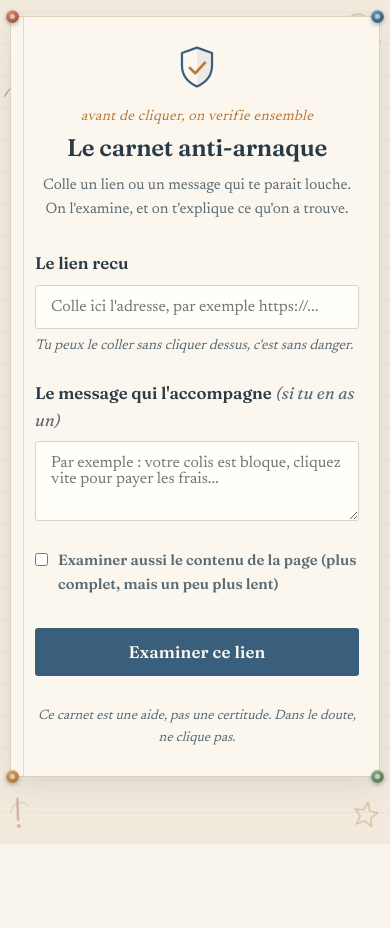
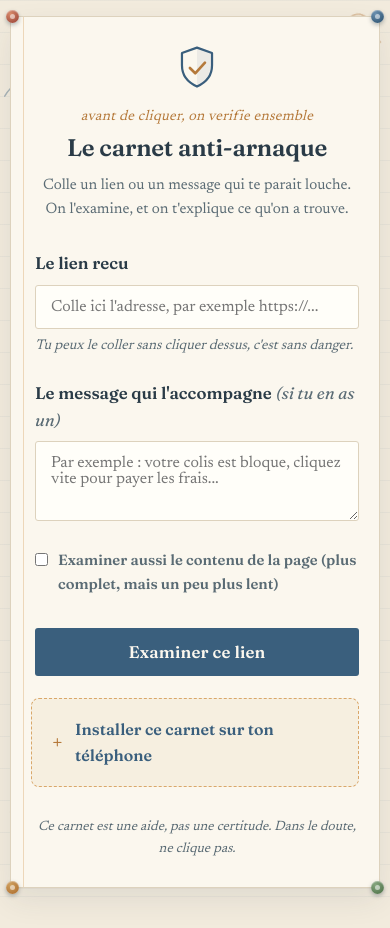
Before and after one commit to Shanya28/anti-phishing, a Flask app: page / in a window 390 px wide. Before the commit the page ends 844 px from the top, so only its background shows below. Run offline with Flask 3, Linux system fonts and the light colour scheme.

Commit message:
Ajout du tutoriel d'installation sur téléphone

```diff
--- a/templates/index.html
+++ b/templates/index.html
@@ -150,6 +150,25 @@
             h1 { font-size: 1.35rem; }
             .fiche { padding: 24px 16px 22px; }
         }
+
+        /* --- Encart "installer sur le téléphone" --- */
+        .installer {
+            margin-top: 22px; padding: 18px 20px; padding-left: 20px;
+            background: #f6efe0; border: 1px dashed var(--ocre-clair);
+            border-radius: 8px;
+        }
+        .installer summary {
+            cursor: pointer; font-family: 'Fraunces', serif; font-weight: 600;
+            color: var(--bleu-tampon); font-size: 1rem; list-style: none;
+            display: flex; align-items: center; gap: 8px;
+        }
+        .installer summary::-webkit-details-marker { display: none; }
+        .installer summary::before { content: "+"; font-size: 1.2rem; color: var(--ocre); width: 16px; }
+        .installer[open] summary::before { content: "\2013"; }
+        .installer .contenu-install { margin-top: 14px; font-size: 0.92rem; color: var(--encre-douce); }
+        .installer h4 { font-family: 'Newsreader', serif; font-style: italic; color: var(--ocre); font-size: 0.95rem; margin: 12px 0 6px; font-weight: 600; }
+        .installer ol { margin: 0 0 4px 18px; }
+        .installer li { margin-bottom: 4px; }
     </style>
 </head>
 <body>
@@ -200,6 +219,26 @@
             <button class="bouton" id="analyser">Examiner ce lien</button>
         </main>
         <div id="resultat"></div>
+<details class="installer">
+            <summary>Installer ce carnet sur ton téléphone</summary>
+            <div class="contenu-install">
+                <p>Tu peux l'ajouter à ton écran d'accueil pour l'ouvrir comme une application, en un geste.</p>
+                <h4>Sur iPhone (Safari)</h4>
+                <ol>
+                    <li>Touche le bouton Partager (le carré avec une flèche vers le haut, en bas de l'écran).</li>
+                    <li>Fais défiler et choisis « Sur l'écran d'accueil ».</li>
+                    <li>Touche « Ajouter » en haut à droite.</li>
+                </ol>
+                <h4>Sur Android (Chrome)</h4>
+                <ol>
+                    <li>Touche le menu (les trois petits points en haut à droite).</li>
+                    <li>Choisis « Ajouter à l'écran d'accueil » ou « Installer l'application ».</li>
+                    <li>Confirme avec « Ajouter ».</li>
+                </ol>
+                <p>Une icône en forme de bouclier apparaîtra, comme une vraie appli.</p>
+            </div>
+        </details>
+
         <p class="pied">Ce carnet est une aide, pas une certitude. Dans le doute, ne clique pas.</p>
     </div>
     <script>
```
